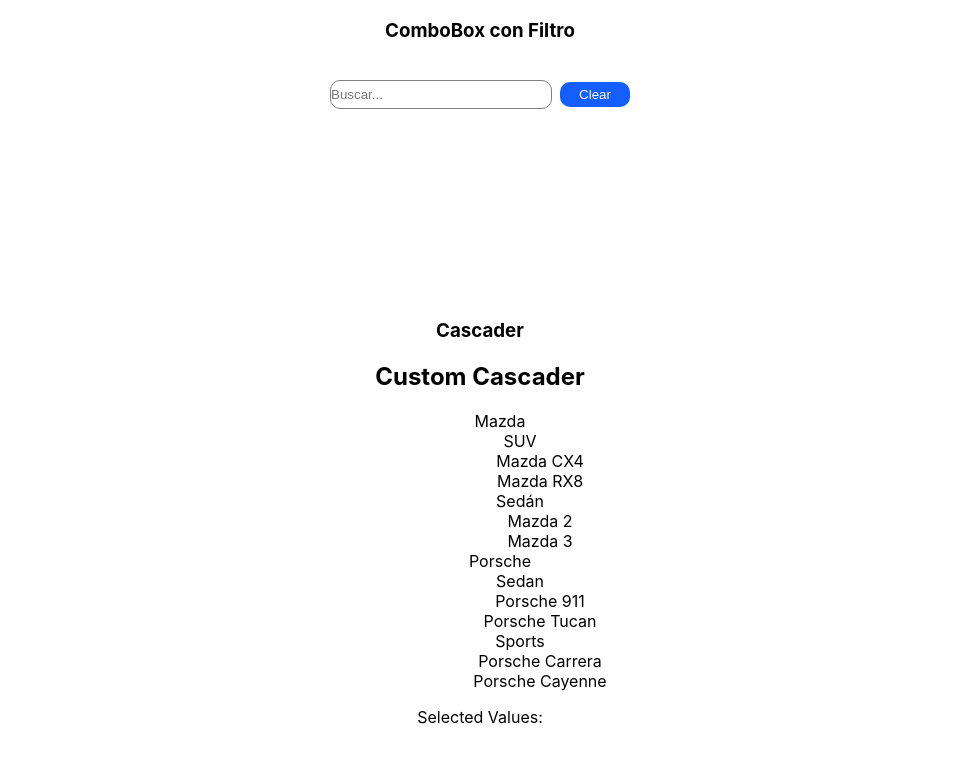
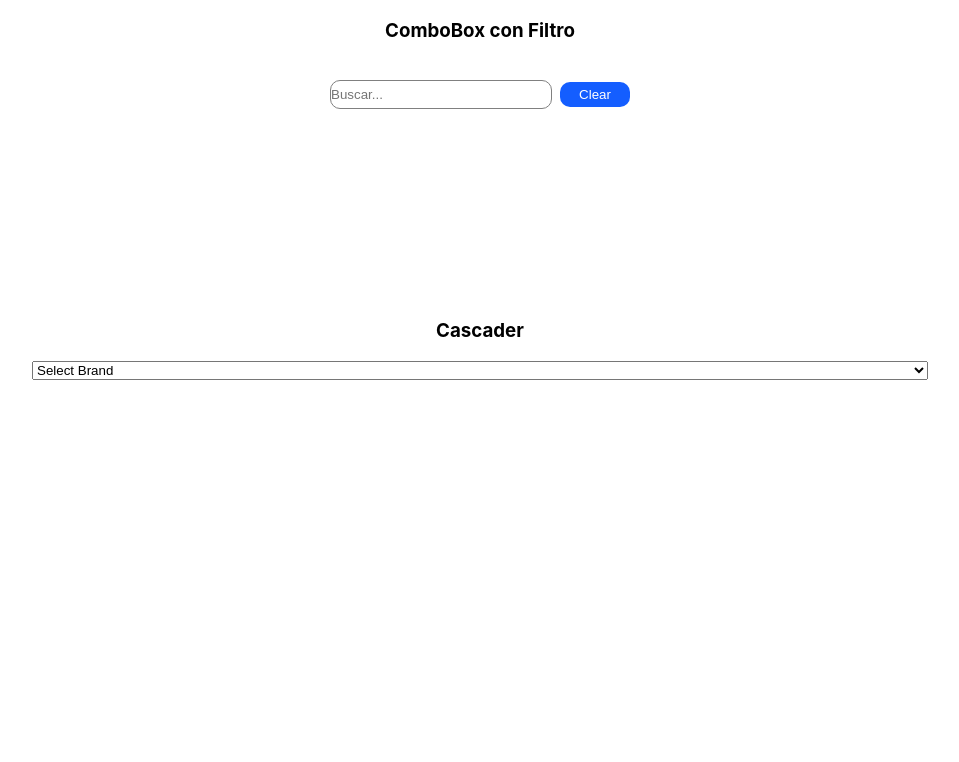
Before and after one commit to LuisaHernandez0928/React2.0, a React (Create React App) app in the folder components/: page / in a window 1280 px wide. Shown: the top 762 px of the page, without its empty margins (160-1119 px from the left). Built offline with nearby package versions, Linux system fonts and the light colour scheme.

Commit message:
dropdown menus added

```diff
--- a/components/src/App.js
+++ b/components/src/App.js
@@ -90,7 +90,7 @@
       <h3>ComboBox con Filtro</h3>
       <ComboBox options={opciones} />
       <h3>Cascader</h3>
-      <CustomCascader options={menusDesplegables} />
+      <Cascader data={menusDesplegables} />
     </div>
   );
 };
```
